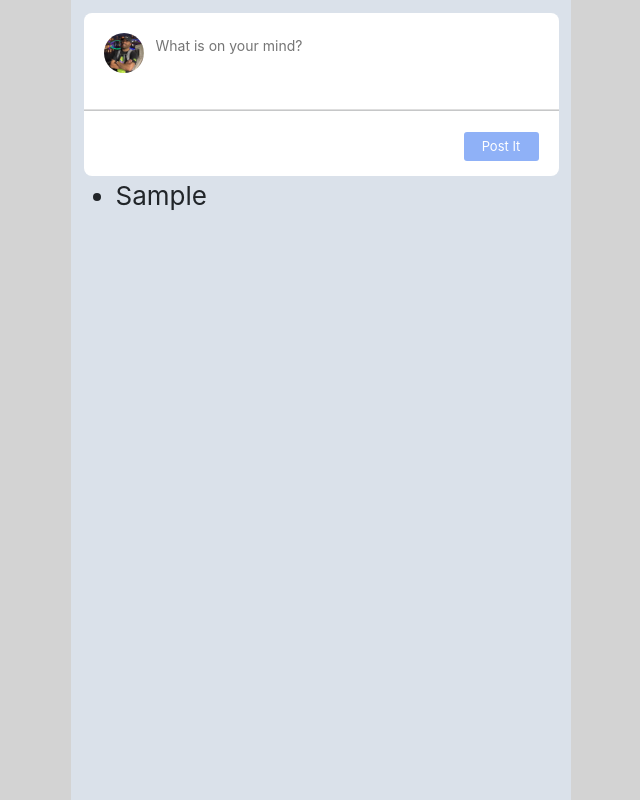
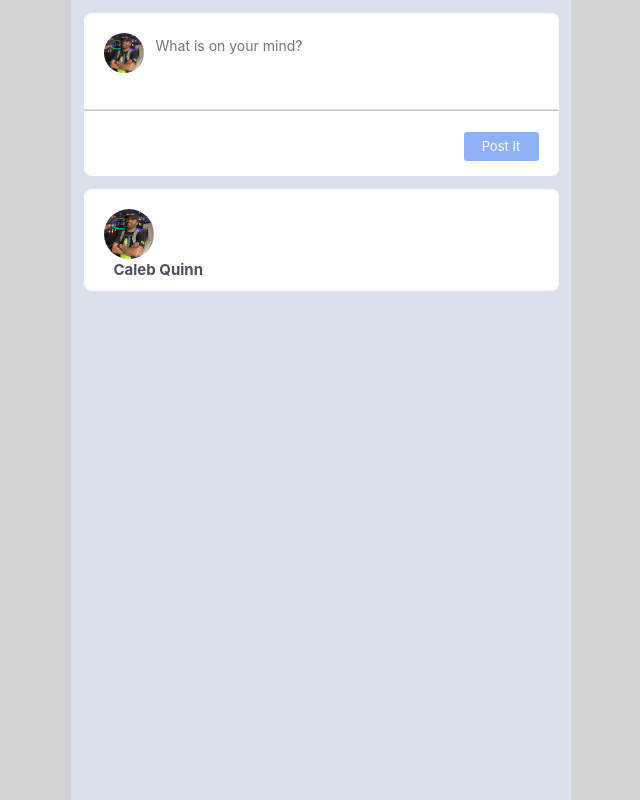
Before and after one commit to calebq2010/facebook-posts-qa, a React (Create React App) app: page / in a window 1280 px wide. Both pictures are taken after typing "Sample" into the empty fields and a click on the button "Post It". Shown: the whole page, without its empty margins (319-959 px from the left). Built offline with nearby package versions, Linux system fonts and the light colour scheme.

Commit message:
building out post component with styling and tests still WIP left off at location

```diff
--- a/src/features/posts/ListOfPosts.tsx
+++ b/src/features/posts/ListOfPosts.tsx
@@ -1,5 +1,6 @@
 import { FC } from 'react'
-import {  PostsList } from './ListOfPosts-styling'
+import { PostsList } from './ListOfPosts-styling'
+import { Post } from './post'
 
 
 type ListOfPostsProps = {
@@ -8,17 +9,11 @@ type ListOfPostsProps = {
 
 export const ListOfPosts:FC<ListOfPostsProps> = ({ posts }: ListOfPostsProps) => {
 
-  const finishedPosts = posts.map((post) => {
-
-  })
+  const finishedPosts = posts.map((post, index) => (
+    <Post key={index} post={post} />
+  ))
 
   return (
-    <PostsList data-testid='post-list'>
-      <ul>
-        {posts.map((post) => {
-          return <li key={post}>{post}</li>
-        })}
-      </ul>
-    </PostsList>
+    <PostsList data-testid='post-list'>{finishedPosts}</PostsList>
   )
 }
--- a/src/features/posts/post-styling.js
+++ b/src/features/posts/post-styling.js
@@ -1,3 +1,34 @@
 import styled from 'styled-components'
 
-export const PostItem = styled.section``
+export const PostItem = styled.section`
+    margin-top: 12.5px;
+    background: #ffffff;
+    border-radius: 8px;
+`
+
+export const UserDisplayInfo = styled.div`
+    padding: 20px 20px 10px 20px;
+`
+
+export const Profile = styled.div`
+    display: flex;
+    flex-direction: column;
+    align-items: flex-start;
+    margin-left: 10px;
+`
+
+export const ProfilePicture = styled.img`
+    width: 50px;
+    border-radius: 50%;
+`
+
+export const ProfileName = styled.div`
+    color: #4E4E5B;
+    font-weight: bold;
+    font-size: 15px;
+`
+
+export const Location = styled.div`
+    color: #5286F2;
+    font-size: 12px;
+`
--- a/src/features/posts/post.tsx
+++ b/src/features/posts/post.tsx
@@ -1,5 +1,7 @@
 import { FC } from 'react'
-import {  PostItem } from './post-styling'
+import { Location, PostItem, Profile, ProfileName, ProfilePicture, UserDisplayInfo } from './post-styling'
+import profilePicture from '../../photos/caleb_quinn.png'
+
 
 
 type PostProps = {
@@ -9,6 +11,16 @@ type PostProps = {
 export const Post:FC<PostProps> = ({ post }: PostProps) => {
 
   return (
-    <PostItem data-testid='post'></PostItem>
+    <PostItem data-testid='post'>
+        <UserDisplayInfo data-testid='user-display-info'>
+            <ProfilePicture data-testid='post-profile-picture' src={profilePicture}></ProfilePicture>
+            <Profile data-testid='profile-area'>
+                <ProfileName data-testid='user-name'>Caleb Quinn</ProfileName>
+                <Location>
+
+                </Location>
+            </Profile>
+        </UserDisplayInfo>
+    </PostItem>
   )
 }
```
Also changed, not shown: 2 other files (tests, documents, lock files or other folders).
